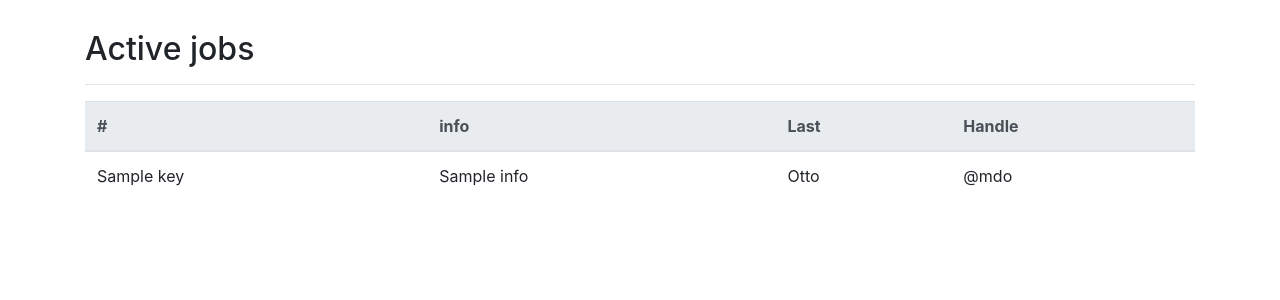
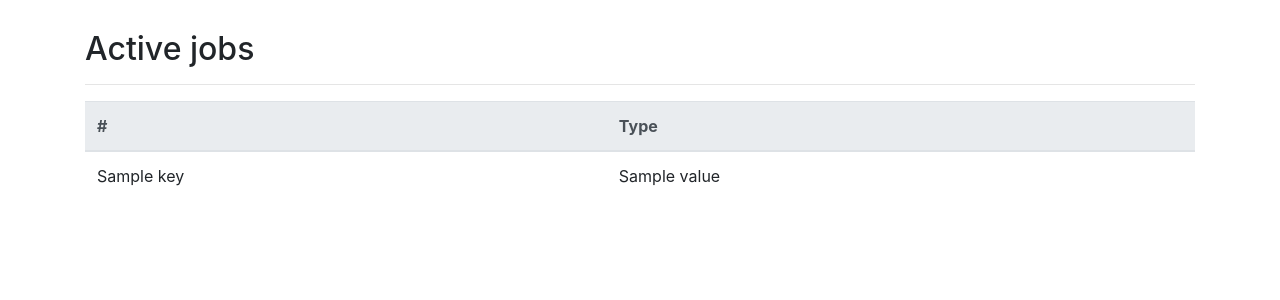
Before and after one commit to vruello/anssi-project, a Django app: template server/templates/server/jobs.html in a window 1280 px wide. Shown: the part 56-356 px from the top of the page. Run offline with Django 3.2, Linux system fonts and the light colour scheme; the template is opened without the code that fills it: most values are stand-ins (such as "Sample title", 1, 10 or a date in 2020); parts of the project's set-up code (start-up, migrations or seed data) failed here and were passed over; some libraries are stand-ins or nearby versions.

Commit message:
Fix some graphical issues

```diff
--- a/server/templates/server/jobs.html
+++ b/server/templates/server/jobs.html
@@ -7,22 +7,19 @@
     {% if jobs_nbr == 0 %}
         No active job yet.
     {% else %}
-      <table class="table table-hover">
+      <table class="table">
             <thead class="thead-light">
                 <tr>
                     <th scope="col">#</th>
-                    <th scope="col">info</th>
-                    <th scope="col">Last</th>
-                    <th scope="col">Handle</th>
+                    <th scope="col">Type</th>
+
                 </tr>
             </thead>
             <tbody>
                 {% for key,value in jobs.items %}
                     <tr>
                         <td>{{ key }}</td>
-                        <td>{{ value.info }}</td>
-                        <td>Otto</td>
-                        <td>@mdo</td>
+                        <td>{{ value }}</td>
                     </tr>
                 {% endfor %}
 
--- a/server/templates/server/sessions.html
+++ b/server/templates/server/sessions.html
@@ -4,7 +4,7 @@
     <h2>Active sessions </h2>
     <hr/>
 
-    {% if sessions == 0 %}
+    {% if sessions_nbr == 0 %}
         No active session yet.
     {% else %}
         <table class="table table-hover mt-5">
--- a/server/views.py
+++ b/server/views.py
@@ -28,7 +28,7 @@ def home(request):
 
 def sessions(request):
 	sessions = toolbox.get_sessions()
-	return render(request, 'server/sessions.html', {'sessions': sessions})
+	return render(request, 'server/sessions.html', {'sessions': sessions, 'sessions_nbr': len(sessions)})
 
 
 def session(request, id):
```
